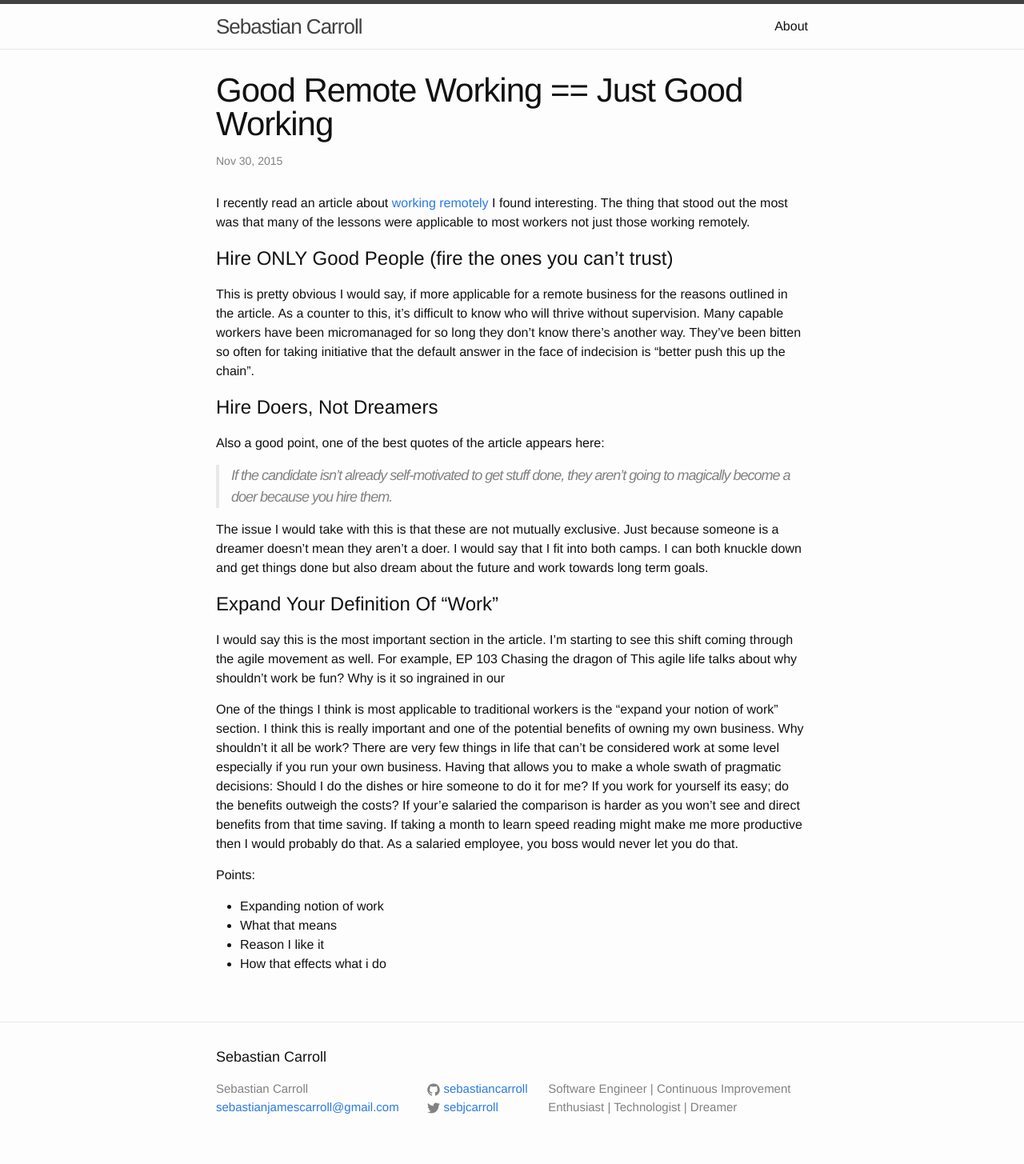
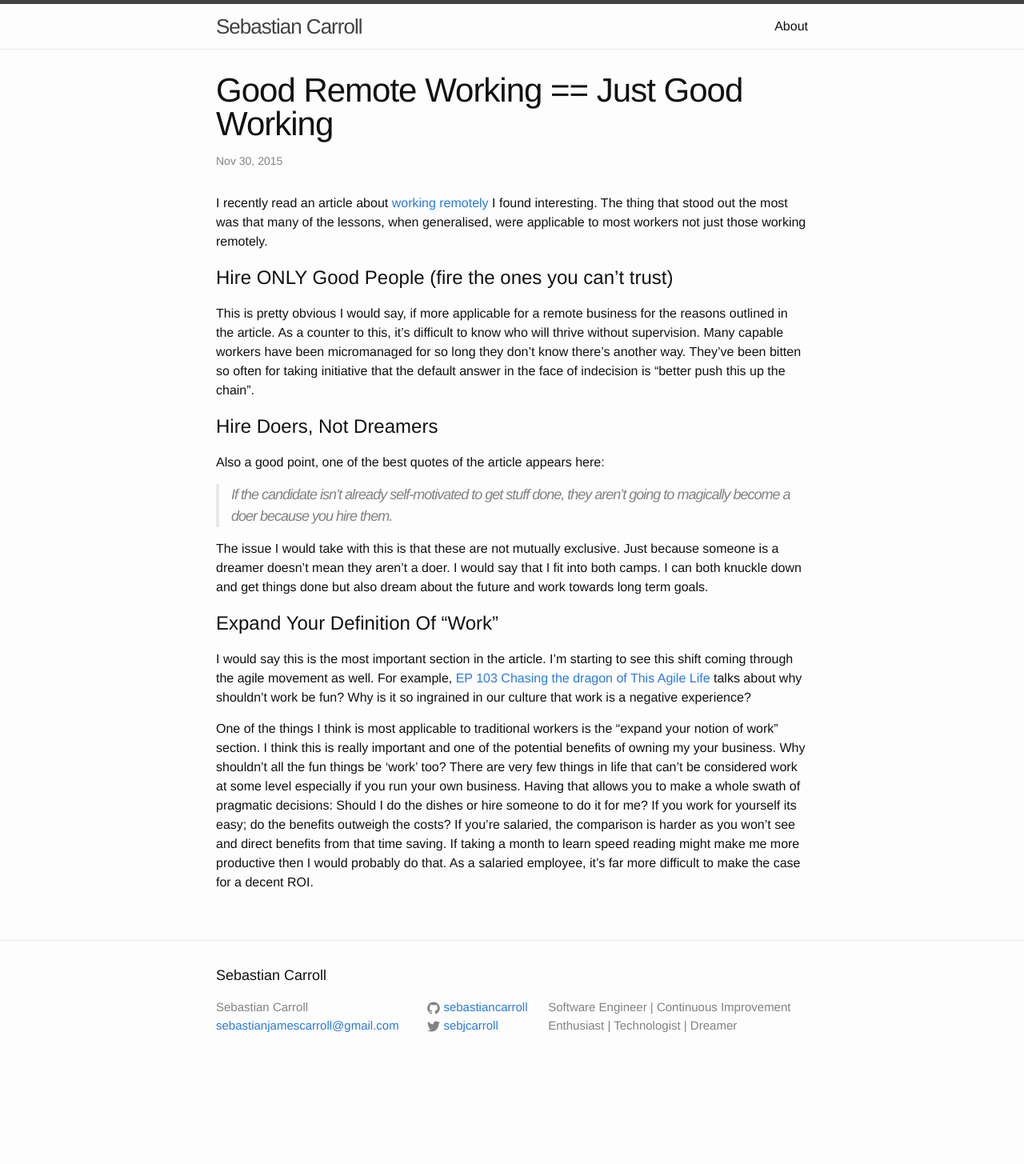
Before and after one commit to SebastianCarroll/sebastiancarroll.github.io, a Jekyll site: the page built from _posts/2015-11-30-Good-Remote-Working-==-Just-Good-Working.markdown, in a window 1280 px wide. Shown: the whole page at 80% size. Built offline with Jekyll 4.4.1, drawn with Linux system fonts in a browser that asks for light colours; after the commit the page ends 1353 px from its top, so only the background shows below that.

Commit message:
Published new version of _posts/2015-11-30-Good-Remote-Working-==-Just-Good-Working.markdown

```diff
--- a/_posts/2015-11-30-Good-Remote-Working-==-Just-Good-Working.markdown
+++ b/_posts/2015-11-30-Good-Remote-Working-==-Just-Good-Working.markdown
@@ -4,7 +4,8 @@ title:  "Good Remote Working == Just Good Working"
 date:   2015-11-30 22:02:26
 categories: article review remote business
 ---
-I recently read an article about [working remotely][article_link] I found interesting. The thing that stood out the most was that many of the lessons were applicable to most workers not just those working remotely.
+
+I recently read an article about [working remotely][article_link] I found interesting. The thing that stood out the most was that many of the lessons, when generalised, were applicable to most workers not just those working remotely.
 
 # Hire ONLY Good People (fire the ones you can’t trust) #
 This is pretty obvious I would say, if more applicable for a remote business for the reasons outlined in the article. As a counter to this, it's difficult to know who will thrive without supervision. Many capable workers have been micromanaged for so long they don't know there's another way. They've been bitten so often for taking initiative that the default answer in the face of indecision is "better push this up the chain".
@@ -17,19 +18,13 @@ Also a good point, one of the best quotes of the article appears here:
 The issue I would take with this is that these are not mutually exclusive. Just because someone is a dreamer doesn't mean they aren't a doer. I would say that I fit into both camps. I can both knuckle down and get things done but also dream about the future and work towards long term goals.
 
 # Expand Your Definition Of “Work” #
-I would say this is the most important section in the article. I'm starting to see this shift coming through the agile movement as well. For example, EP 103 Chasing the dragon of This agile life talks about why shouldn't work be fun? Why is it so ingrained in our
+I would say this is the most important section in the article. I'm starting to see this shift coming through the agile movement as well. For example, [EP 103 Chasing the dragon of This Agile Life][tal_ep103] talks about why shouldn't work be fun? Why is it so ingrained in our culture that work is a negative experience?
 
 One of the things I think is most applicable to traditional workers is the "expand your notion of work” section.
-I think this is really important and one of the potential benefits of owning my own business. Why shouldn’t it all be work? There are very few things in life that can’t be considered work at some level especially if you run your own business. Having that allows you to make a whole swath of pragmatic decisions:
-Should I do the dishes or hire someone to do it for me? If you work for yourself its easy; do the benefits outweigh the costs? If your’e salaried the comparison is harder as you won’t see and direct benefits from that time saving.
-If taking a month to learn speed reading might make me more productive then I would probably do that. As a salaried employee, you boss would never let you do that.
+I think this is really important and one of the potential benefits of owning my your business. Why shouldn’t all the fun things be 'work' too? There are very few things in life that can’t be considered work at some level especially if you run your own business. Having that allows you to make a whole swath of pragmatic decisions:
+Should I do the dishes or hire someone to do it for me? If you work for yourself its easy; do the benefits outweigh the costs? If you're salaried, the comparison is harder as you won’t see and direct benefits from that time saving.
+If taking a month to learn speed reading might make me more productive then I would probably do that. As a salaried employee, it's far more difficult to make the case for a decent ROI.
 
 
-Points:
-
- - Expanding notion of work
- - What that means
- - Reason I like it
- - How that effects what i do
-
 [article_link]: http://observer.com/2014/02/phoning-it-in-3-years-of-lessons-from-running-a-remote-business/
+[tal_ep103]: http://www.thisagilelife.com/103/
```
